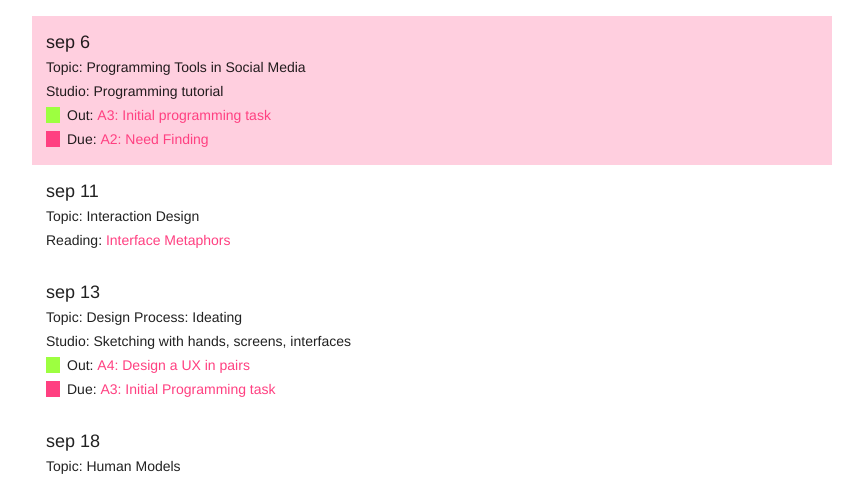
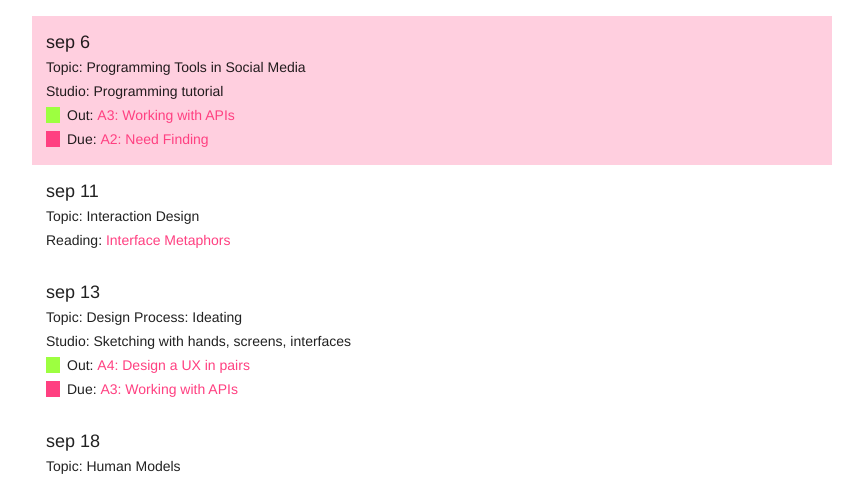
Before and after one commit to cs160-berkeley/website, a Jekyll site: the page built from schedule.md, in a window 1280 px wide and 900 px high, scrolled down 635 px. Shown: the part 153-635 px from the top of the window, without its empty margins (208-1071 px from the left). Built offline with Jekyll 4.4.1, drawn with Linux system fonts in a browser that asks for light colours.

Commit message:
working with apis

```diff
--- a/_data/CS160Schedule.csv
+++ b/_data/CS160Schedule.csv
@@ -36,7 +36,7 @@ Break
 Affordance
 Conceptual Models
 Signifiers
-",T,,,,"A3: Initial programming task,https://drive.google.com/open?id=1zmvlGO5PD1oi0q1kFFE6l0wZOqwDeVw71w-t0LrFmIw","A2: Need Finding,/assign/2/",Programming tutorial,Programming tutorial,I'm away Th-Sun
+",T,,,,"A3: Working with APIs,https://drive.google.com/open?id=1zmvlGO5PD1oi0q1kFFE6l0wZOqwDeVw71w-t0LrFmIw","A2: Need Finding,/assign/2/",Programming tutorial,Programming tutorial,I'm away Th-Sun
 4M,11-Sep,Interaction Design,"Interaction Design
 Modes
 Metaphors
@@ -61,7 +61,7 @@ Break
 Social effects, social leveraging, tagging
 Crowd source work
 Agents, AI
-",,,,,"A4: Design a UX in pairs, taking an idea from A2","A3: Initial Programming task,https://drive.google.com/open?id=1zmvlGO5PD1oi0q1kFFE6l0wZOqwDeVw71w-t0LrFmIw
+",,,,,"A4: Design a UX in pairs, taking an idea from A2","A3: Working with APIs,https://drive.google.com/open?id=1zmvlGO5PD1oi0q1kFFE6l0wZOqwDeVw71w-t0LrFmIw
 ","Sketching with hands, screens, interfaces","Sketching with hands, screens, interfaces","Working-through-task-centered-design
 AboutFaceChap6,https://drive.google.com/open?id=0Bw5c_JsRiheEMUFaOERvV3hKZm8"
 5M,18-Sep,Human Models,"Human Models (Eric's slides 16-08)
--- a/_data/schedule.yaml
+++ b/_data/schedule.yaml
@@ -68,7 +68,7 @@
     exercise\nBreak\nAffordance\r\nConceptual Models\r\nSignifiers"
   Active: T
   Assign:
-    name: 'A3: Initial programming task'
+    name: 'A3: Working with APIs'
     link: https://drive.google.com/open?id=1zmvlGO5PD1oi0q1kFFE6l0wZOqwDeVw71w-t0LrFmIw
   Due:
     name: 'A2: Need Finding'
@@ -116,7 +116,7 @@
     name: 'A4: Design a UX in pairs'
     link: taking an idea from A2
   Due:
-    name: 'A3: Initial Programming task'
+    name: 'A3: Working with APIs'
     link: https://drive.google.com/open?id=1zmvlGO5PD1oi0q1kFFE6l0wZOqwDeVw71w-t0LrFmIw
   StudioWebSiteLabel: Sketching with hands, screens, interfaces
   Studio: Sketching with hands, screens, interfaces
```
